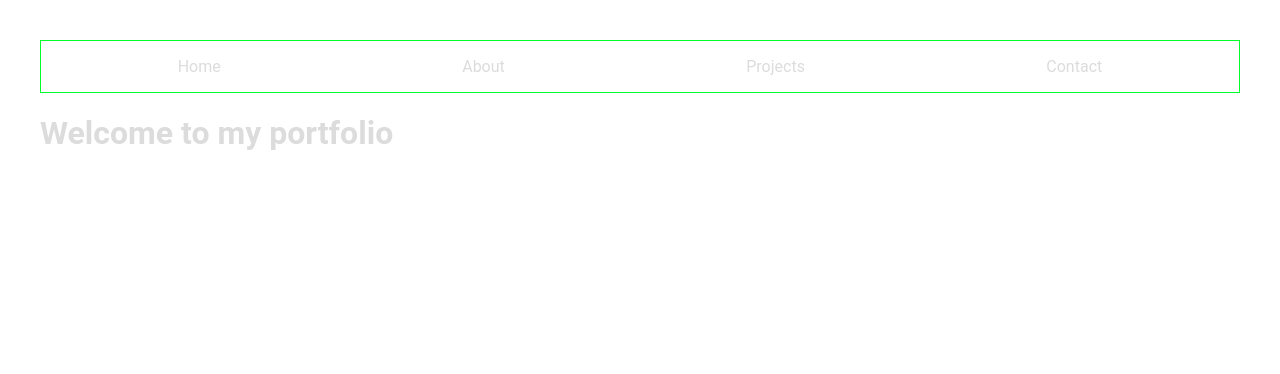
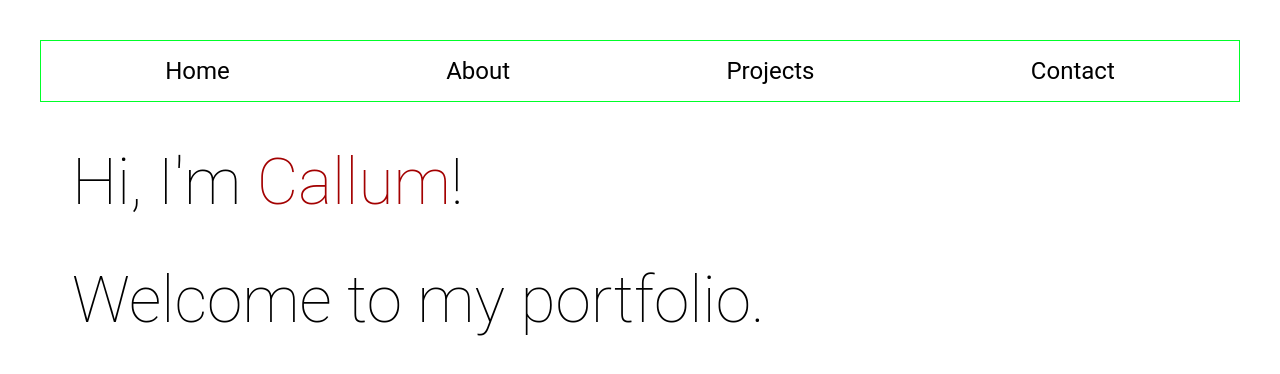
Before and after one commit to C-Dog346/Portfolio, a Vue app in the folder Personal Portfolio/: page / in a window 1280 px wide. Shown: the top 374 px of the page. Built offline with nearby package versions, Linux system fonts and the light colour scheme.

Commit message:
welcome text done for now, button next

```diff
--- a/Personal Portfolio/src/App.vue
+++ b/Personal Portfolio/src/App.vue
@@ -12,10 +12,6 @@
     </nav>
   </header>
   <main>
-    <div class="welcome-message">
-      <h1> Welcome to my portfolio </h1>
-    </div>
-
     <RouterView />
   </main>
 </template>
@@ -30,19 +26,9 @@
   color: var(--text-color);
 }
 
-welcome-message {
-  align-self: center;
-  text-align: center;
-  margin: 2rem;
-}
-
-h1 {
-  font-size: 2rem;
-  color: var(--text-color);
-}
-
 .links {
   color: var(--text-color);
   text-decoration: none;
+  font-size: 1.5rem;
 }
 </style>
--- a/Personal Portfolio/src/assets/main.css
+++ b/Personal Portfolio/src/assets/main.css
@@ -4,7 +4,6 @@
   padding: 2rem;
   font-weight: normal;
   font-family: 'Roboto', sans-serif;
-  color: var(--primary-color);
 }
 
 :root {
--- a/Personal Portfolio/src/views/HomeView.vue
+++ b/Personal Portfolio/src/views/HomeView.vue
@@ -2,5 +2,24 @@
 </script>
 
 <template>
+	<div class="welcome-message">
+		<h1> Hi, I'm <span class="highlight">Callum</span>! </h1>
+		<h1> Welcome to my portfolio. </h1>
+	</div>
+</template>
 
-</template>
+<style scoped>
+.welcome-message {
+	margin: 2rem;
+}
+
+h1 {
+	font-size: 4rem;
+	font-weight: 100;
+	color: var(--text-color);
+}
+
+.highlight {
+	color: var(--secondary-color);
+}
+</style>
```
